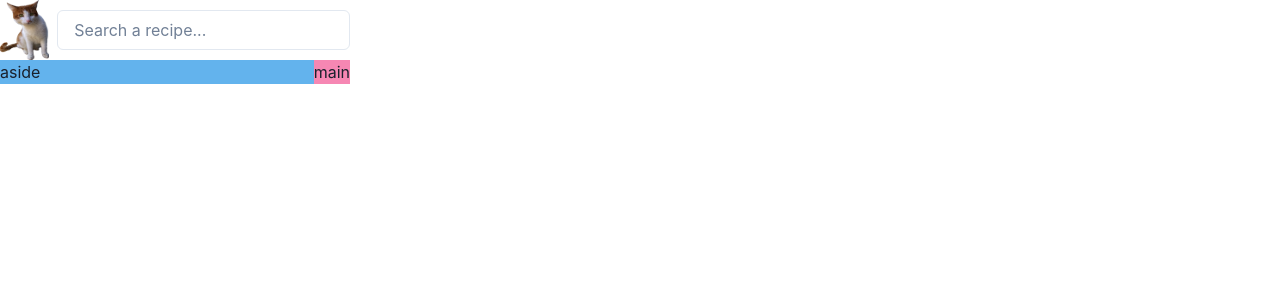
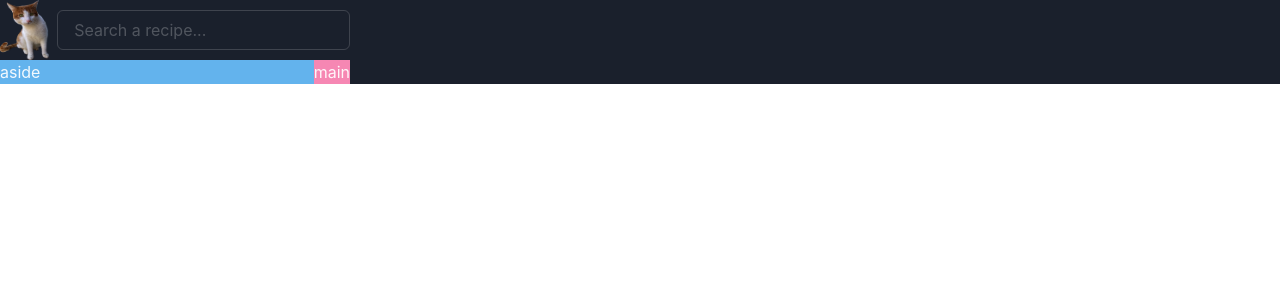
Before and after one commit to dariaCusutura/RecipesHub-FE, a React (Vite) app in the folder vite-project/: page / in a window 1280 px wide. Shown: the top 300 px of the page. Built offline with nearby package versions, Linux system fonts and the light colour scheme.

Commit message:
Implement dark mode

```diff
--- a/vite-project/src/main.tsx
+++ b/vite-project/src/main.tsx
@@ -2,11 +2,13 @@ import React from "react";
 import ReactDOM from "react-dom/client";
 import App from "./App.tsx";
 import "./index.css";
-import { ChakraProvider, theme } from "@chakra-ui/react";
+import { ChakraProvider, ColorModeScript } from "@chakra-ui/react";
+import theme from "./theme.ts";
 
 ReactDOM.createRoot(document.getElementById("root")!).render(
   <React.StrictMode>
     <ChakraProvider theme={theme}>
+      <ColorModeScript initialColorMode={theme.config.initialColorMode} />
       <App />
     </ChakraProvider>
   </React.StrictMode>
--- /dev/null
+++ b/vite-project/src/theme.ts
@@ -0,0 +1,9 @@
+import { ThemeConfig, extendTheme } from "@chakra-ui/react";
+
+const config: ThemeConfig = {
+  initialColorMode: "dark",
+};
+
+const theme = extendTheme({ config });
+
+export default theme;
```
